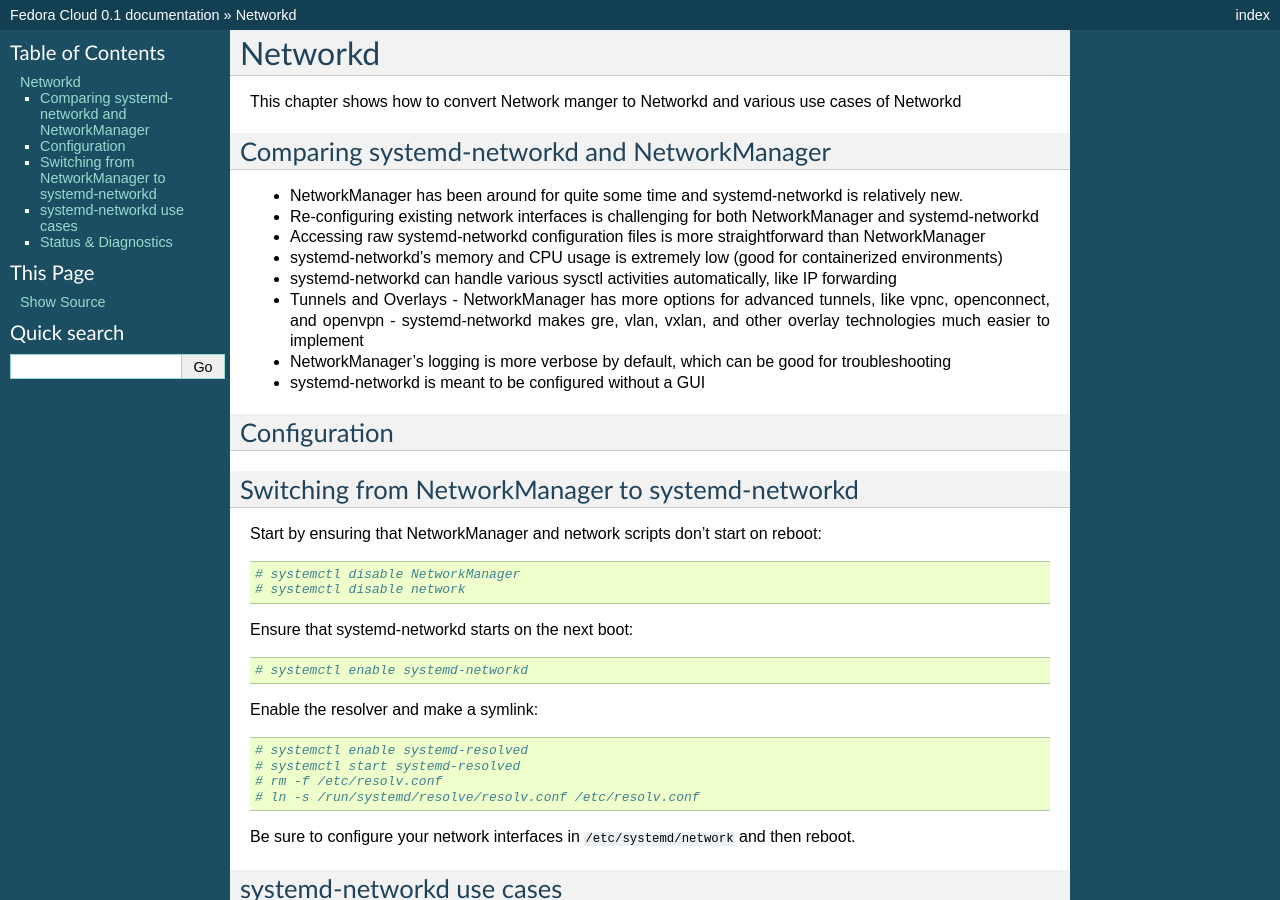
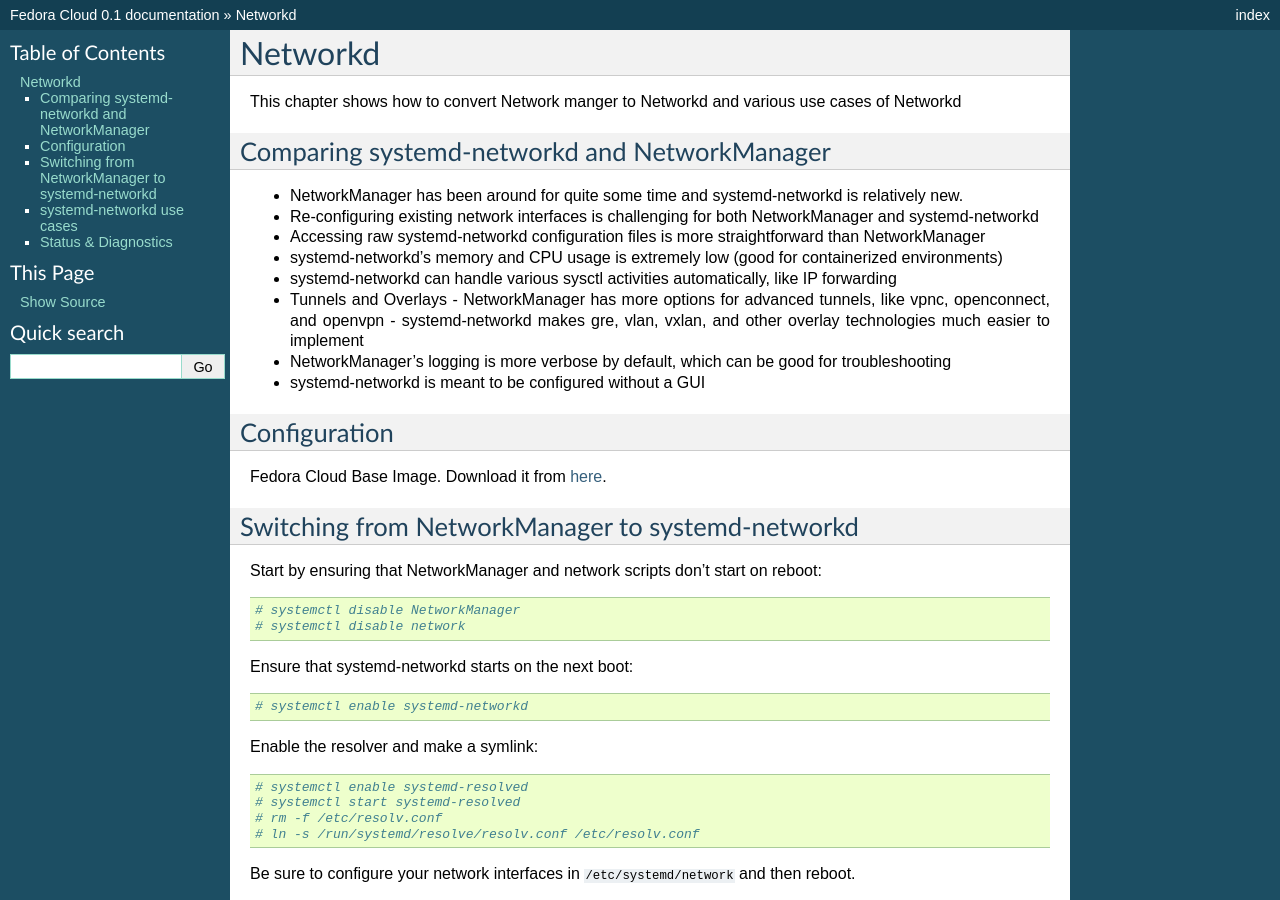
Before and after one commit to fedora-cloud/fedoracloud, a Sphinx documentation site: the page built from docs/networkd.rst, in a window 1280 px wide and 900 px high. Built offline with Sphinx 7.4.7, drawn with Linux system fonts in a browser that asks for light colours.

Commit message:
Configuration added

```diff
--- a/docs/networkd.rst
+++ b/docs/networkd.rst
@@ -20,7 +20,7 @@
 Configuration
 -------------
 
-
+Fedora Cloud Base Image. Download it from `here <https://getfedora.org/en/cloud/download/>`_.
 
 Switching from NetworkManager to systemd-networkd
 -------------------------------------------------
```
